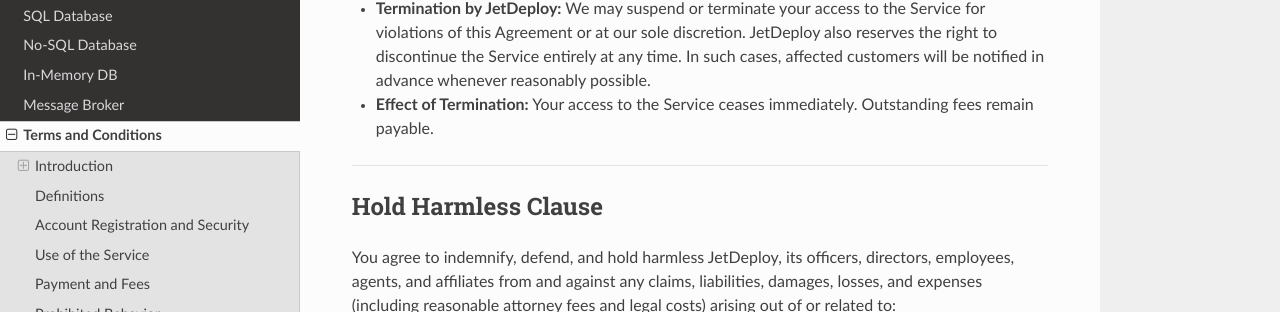
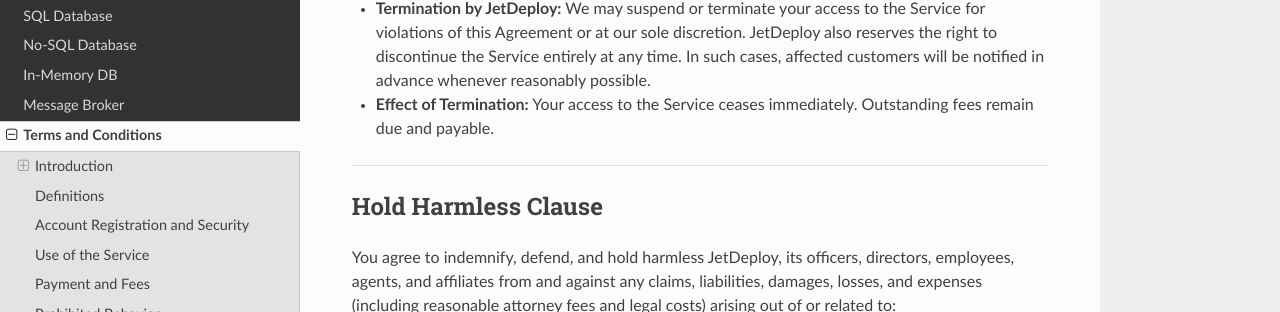
Before and after one commit to jetdeploy/documentation, a Sphinx documentation site: the page built from docs/source/terms-and-conditions.md, in a window 1280 px wide and 900 px high, scrolled down 4032 px. Shown: the part 163-475 px from the top of the window. Built offline with Sphinx 7.4.7 and the Read the Docs theme 3.1.0, drawn with Linux system fonts in a browser that asks for light colours.

Commit message:
Update terms-and-conditions.md

```diff
--- a/docs/source/terms-and-conditions.md
+++ b/docs/source/terms-and-conditions.md
@@ -143,7 +143,7 @@
 - **Term:** This Agreement remains in effect until terminated.
 - **Termination by You:** You may terminate your Account at any time.
 - **Termination by JetDeploy:** We may suspend or terminate your access to the Service for violations of this Agreement or at our sole discretion. JetDeploy also reserves the right to discontinue the Service entirely at any time. In such cases, affected customers will be notified in advance whenever reasonably possible.
-- **Effect of Termination:** Your access to the Service ceases immediately. Outstanding fees remain payable.
+- **Effect of Termination:** Your access to the Service ceases immediately. Outstanding fees remain due and payable.
 
 ---
 
```
